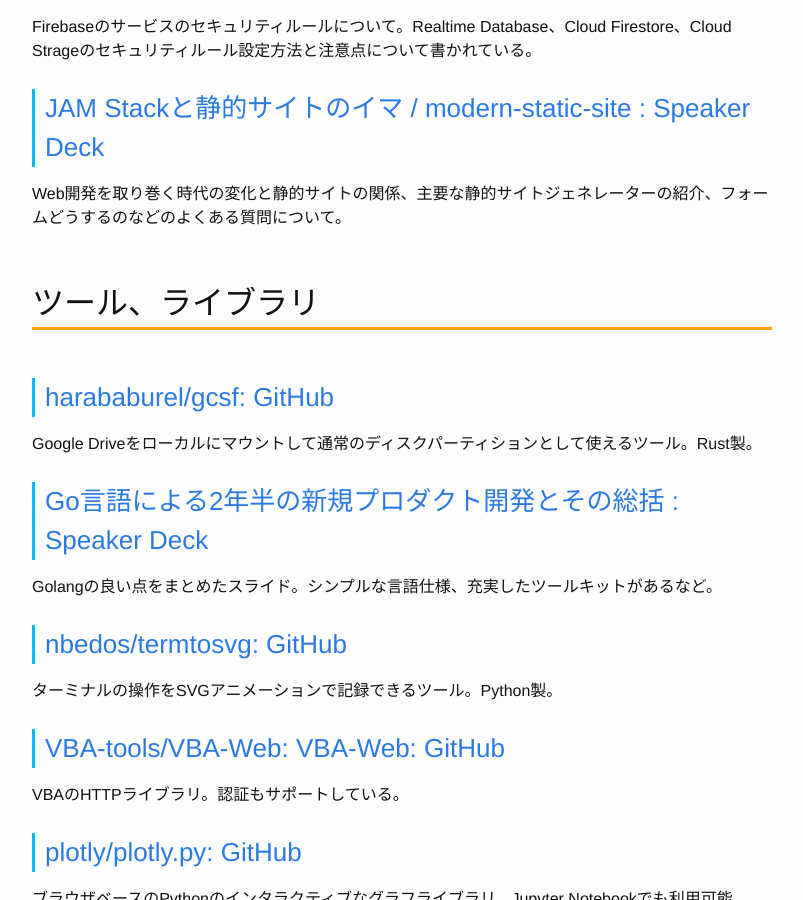
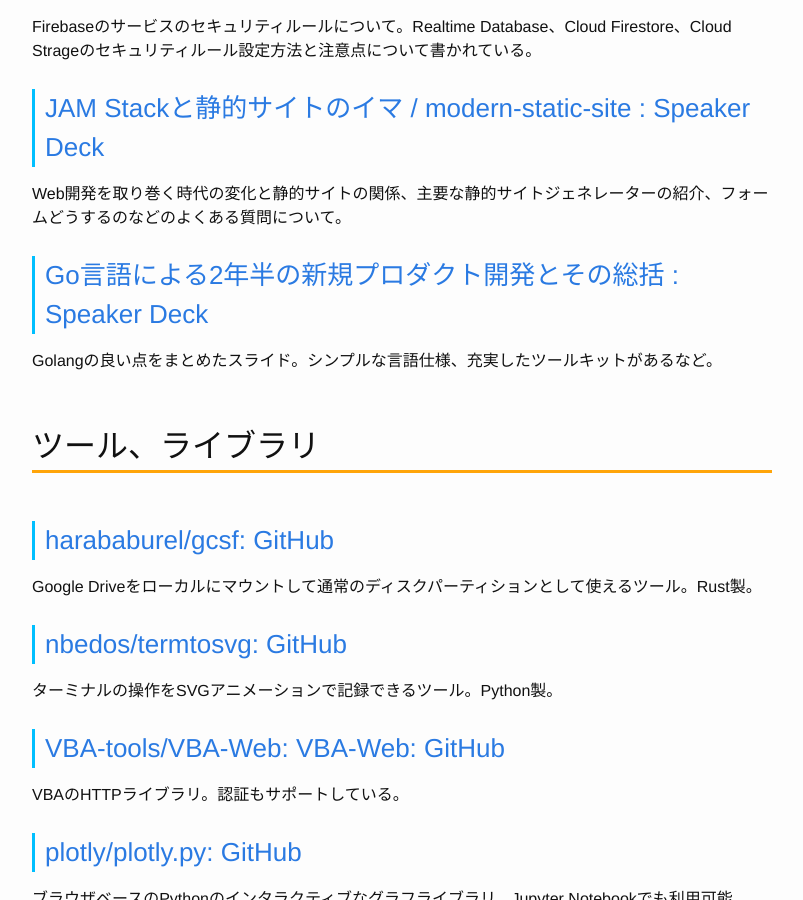
Before and after one commit to Gather-Tech/Gather-Tech.github.io, a Jekyll site: the page built from _posts/2018/2018-07-09-Gather106.md, in a window 1280 px wide and 900 px high, scrolled down 2701 px. Shown: the whole window, without its empty margins (238-1041 px from the left). Built offline with Jekyll 4.4.1, drawn with Linux system fonts in a browser that asks for light colours.

Commit message:
fix typo

```diff
--- a/_posts/2018/2018-07-09-Gather106.md
+++ b/_posts/2018/2018-07-09-Gather106.md
@@ -68,15 +68,15 @@
 
 Web開発を取り巻く時代の変化と静的サイトの関係、主要な静的サイトジェネレーターの紹介、フォームどうするのなどのよくある質問について。
 
+### [Go言語による2年半の新規プロダクト開発とその総括 : Speaker Deck](https://speakerdeck.com/cowsys/goyan-yu-niyoru2nian-ban-falsexin-gui-hurotakutokai-fa-tosofalsezong-gua)
+
+Golangの良い点をまとめたスライド。シンプルな言語仕様、充実したツールキットがあるなど。
+
 ## ツール、ライブラリ
 
 ### [harababurel/gcsf: GitHub](https://github.com/harababurel/gcsf)
 
 Google Driveをローカルにマウントして通常のディスクパーティションとして使えるツール。Rust製。
-
-### [Go言語による2年半の新規プロダクト開発とその総括 : Speaker Deck](https://speakerdeck.com/cowsys/goyan-yu-niyoru2nian-ban-falsexin-gui-hurotakutokai-fa-tosofalsezong-gua)
-
-Golangの良い点をまとめたスライド。シンプルな言語仕様、充実したツールキットがあるなど。
 
 ### [nbedos/termtosvg: GitHub](https://github.com/nbedos/termtosvg)
 
```
